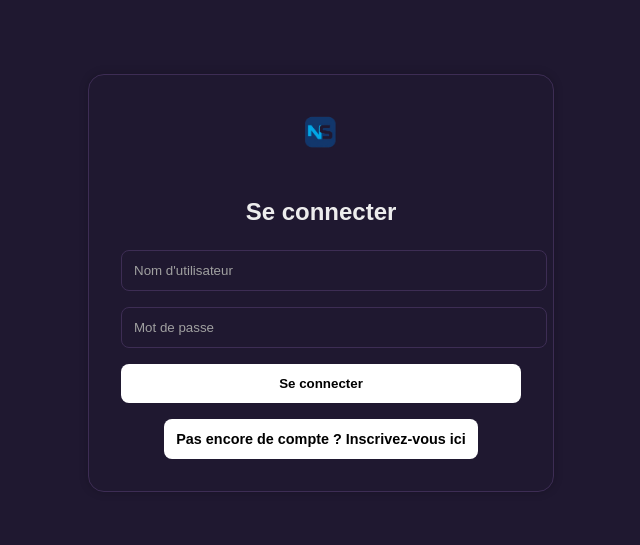
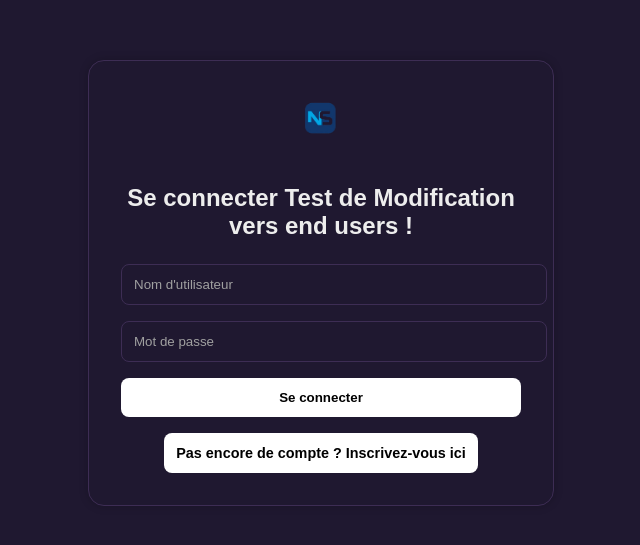
Before and after one commit to LouayAbdelkader/ApplicationNextStep, a Next.js app in the folder frontend-ecommerce/: page /login in a window 1280 px wide. Shown: the part 117-662 px from the top of the page, without its empty margins (319-959 px from the left). Built offline with nearby package versions, Linux system fonts and the light colour scheme.

Commit message:
Update page.js

```diff
--- a/frontend-ecommerce/src/app/login/page.js
+++ b/frontend-ecommerce/src/app/login/page.js
@@ -31,7 +31,7 @@ export default function LoginPage() {
     <main className="center-container">
       <div className="card">
         <img src="/LogoNextStepIT.png" alt="Logo" className="logo" />
-        <h1 className="title">Se connecter</h1>
+        <h1 className="title">Se connecter Test de Modification vers end users !</h1>
         <form onSubmit={handleSubmit}>
           <input
             type="text"
```
